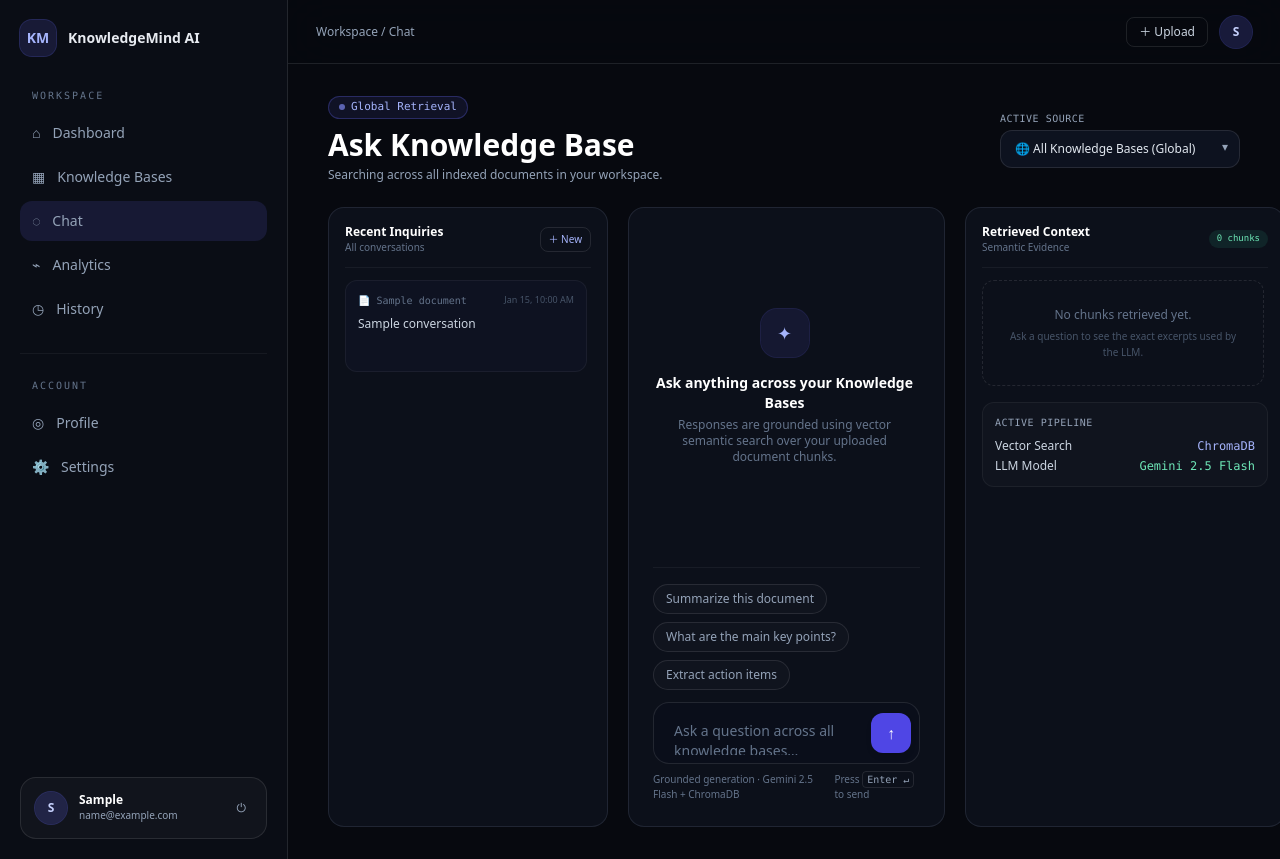
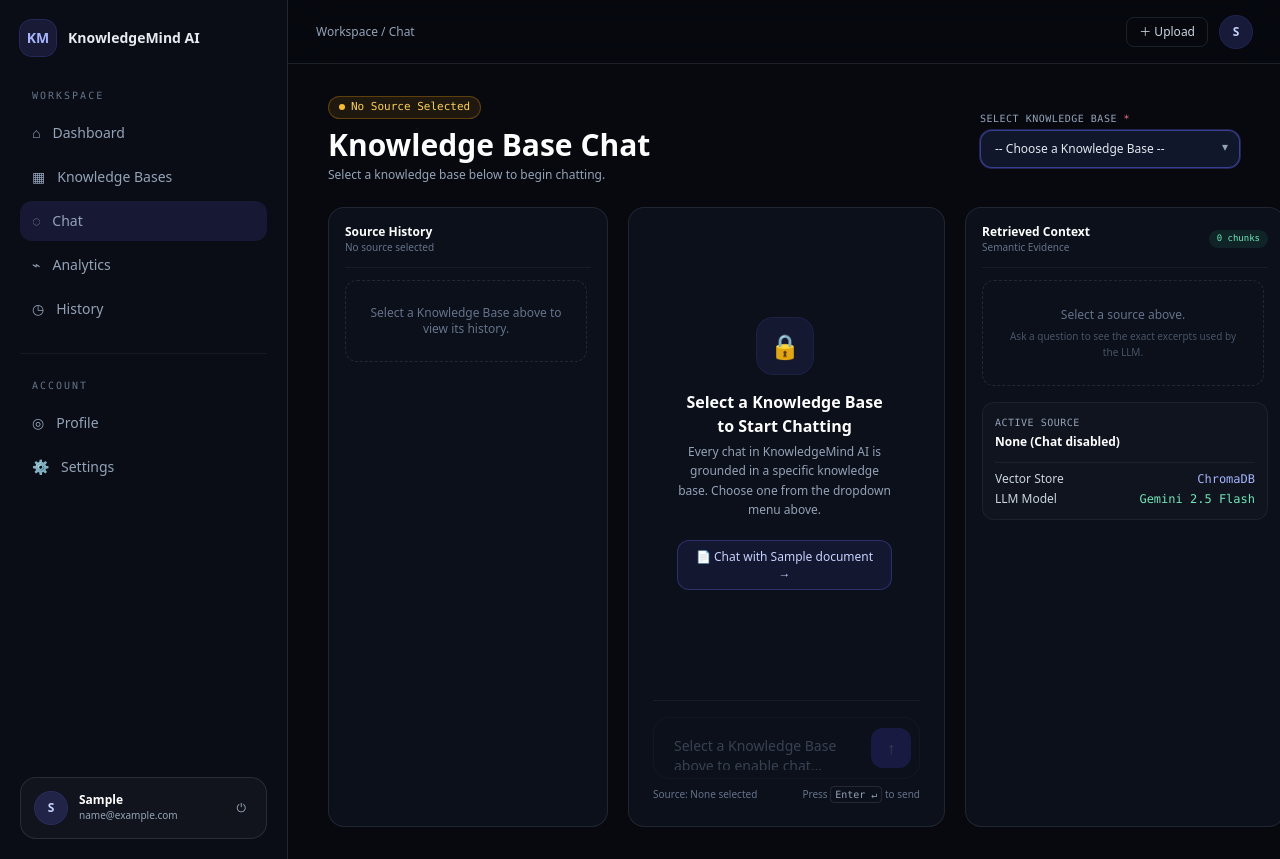
Before and after one commit to Pranavj16/KnowledgeMindAI, a Django app: page /chat/ in a window 1280 px wide. Run offline with Django 5.2, Linux system fonts and the light colour scheme; a user stored in the database is signed in; tables that the repository leaves empty hold one stand-in row (values such as "Sample post"); some libraries are stand-ins or nearby versions.

Commit message:
Require explicit Knowledge Base selection for chat and lock input when unselected

```diff
--- a/chat/views.py
+++ b/chat/views.py
@@ -14,10 +14,10 @@
 
     all_documents = Document.objects.filter(user=request.user).order_by("-uploaded_at")
 
-    # Resolve requested knowledge base (from URL or GET param)
+    # Resolve requested knowledge base
     selected_doc_id = document_id or request.GET.get("kb")
     document = None
-    if selected_doc_id and str(selected_doc_id).strip() and str(selected_doc_id).lower() != "all":
+    if selected_doc_id and str(selected_doc_id).strip():
         try:
             document = get_object_or_404(Document, pk=selected_doc_id, user=request.user)
         except Exception:
@@ -27,17 +27,16 @@
         question = request.POST.get("question", "").strip()
         post_doc_id = request.POST.get("document_id")
 
-        if post_doc_id and str(post_doc_id).strip() and str(post_doc_id).lower() != "all":
+        if post_doc_id and str(post_doc_id).strip():
             try:
                 document = Document.objects.filter(pk=post_doc_id, user=request.user).first()
             except Exception:
                 pass
-        elif post_doc_id == "all":
-            document = None
 
-        if question:
-            doc_id_to_search = document.id if document else None
-            results = search_chunks(question, document_id=doc_id_to_search, user_id=request.user.id)
+        if not document:
+            answer = "Please select a Knowledge Base from the selector above to start chatting."
+        elif question:
+            results = search_chunks(question, document_id=document.id, user_id=request.user.id)
             documents = results.get("documents", [[]])[0] if results else []
             sources = [
                 {"chunk_number": index, "text": chunk}
@@ -48,10 +47,7 @@
                 context_str = "\n\n".join(item["text"] for item in sources)
                 answer = ask_llm(question, context_str)
             else:
-                if document:
-                    answer = f"I could not find relevant information in '{document.title}' to answer your question. Try rephrasing or asking across all knowledge bases."
-                else:
-                    answer = "No relevant information found across your indexed knowledge bases."
+                answer = f"I could not find relevant information in '{document.title}' to answer your question. Try rephrasing your inquiry."
 
             Conversation.objects.create(
                 user=request.user,
@@ -60,11 +56,11 @@
                 answer=answer or ""
             )
 
-    # Scoped history
+    # Scoped history strictly for this document
     if document:
-        conversations = Conversation.objects.filter(user=request.user, document=document).order_by("-created_at")[:12]
+        conversations = Conversation.objects.filter(user=request.user, document=document).order_by("-created_at")[:20]
     else:
-        conversations = Conversation.objects.filter(user=request.user).order_by("-created_at")[:12]
+        conversations = []
 
     return render(
         request,
--- a/templates/chat/chat.html
+++ b/templates/chat/chat.html
@@ -7,37 +7,33 @@
 <div class="flex flex-col gap-4 sm:flex-row sm:items-center sm:justify-between">
   <div>
     <div class="flex items-center gap-2">
-      <span class="inline-flex items-center gap-1.5 rounded-full border border-indigo-500/30 bg-indigo-500/10 px-2.5 py-0.5 font-mono text-[11px] text-indigo-300">
-        <span class="h-1.5 w-1.5 rounded-full bg-indigo-400 animate-pulse"></span>
-        {% if document %}Scoped Knowledge Base{% else %}Global Retrieval{% endif %}
+      <span class="inline-flex items-center gap-1.5 rounded-full border {% if document %}border-indigo-500/30 bg-indigo-500/10 text-indigo-300{% else %}border-amber-500/30 bg-amber-500/10 text-amber-300{% endif %} px-2.5 py-0.5 font-mono text-[11px]">
+        <span class="h-1.5 w-1.5 rounded-full {% if document %}bg-indigo-400 animate-pulse{% else %}bg-amber-400{% endif %}"></span>
+        {% if document %}Active Knowledge Base{% else %}No Source Selected{% endif %}
       </span>
     </div>
     <h1 class="mt-2 text-2xl font-bold text-white sm:text-3xl">
-      {% if document %}Chat with <span class="text-indigo-300">{{ document.title }}</span>{% else %}Ask Knowledge Base{% endif %}
+      {% if document %}Chat with <span class="text-indigo-300">{{ document.title }}</span>{% else %}Knowledge Base Chat{% endif %}
     </h1>
     <p class="mt-1 text-xs text-slate-400">
-      {% if document %}Grounding responses strictly on retrieved chunks from {{ document.title }}.{% else %}Searching across all indexed documents in your workspace.{% endif %}
+      {% if document %}Grounded retrieval exclusively from {{ document.title }}.{% else %}Select a knowledge base below to begin chatting.{% endif %}
     </p>
   </div>
 
-  <!-- Knowledge Base Switcher Dropdown -->
+  <!-- Mandatory Knowledge Base Selector -->
   <div class="flex items-center gap-3">
-    <div class="relative min-w-[240px]">
-      <label for="kb-select" class="block text-[10px] font-mono uppercase tracking-wider text-slate-400 mb-1">Active Source</label>
-      <select id="kb-select" onchange="switchKnowledgeBase(this.value)" class="w-full appearance-none rounded-xl border border-white/10 bg-[#0d121f] px-3.5 py-2.5 text-xs text-slate-200 outline-none transition focus:border-indigo-400 focus:ring-1 focus:ring-indigo-400">
-        <option value="" {% if not document %}selected{% endif %}>🌐 All Knowledge Bases (Global)</option>
+    <div class="relative min-w-[260px]">
+      <label for="kb-select" class="block text-[10px] font-mono uppercase tracking-wider text-slate-400 mb-1">
+        Select Knowledge Base <span class="text-rose-400">*</span>
+      </label>
+      <select id="kb-select" onchange="switchKnowledgeBase(this.value)" class="w-full appearance-none rounded-xl border {% if not document %}border-indigo-500/50 ring-1 ring-indigo-500/30 bg-[#10172a]{% else %}border-white/10 bg-[#0d121f]{% endif %} px-3.5 py-2.5 text-xs text-slate-200 outline-none transition focus:border-indigo-400">
+        <option value="" disabled {% if not document %}selected{% endif %}>-- Choose a Knowledge Base --</option>
         {% for doc in all_documents %}
           <option value="{{ doc.id }}" {% if document and document.id == doc.id %}selected{% endif %}>📄 {{ doc.title|truncatechars:35 }}</option>
         {% endfor %}
       </select>
       <span class="pointer-events-none absolute right-3 top-[28px] text-xs text-slate-400">▾</span>
     </div>
-
-    {% if document %}
-      <a href="{% url 'chat' %}" title="Switch to Global Search" class="mt-4 rounded-xl border border-white/10 bg-white/[.02] px-3 py-2 text-xs text-slate-300 transition hover:bg-white/5 hover:text-white">
-        Reset
-      </a>
-    {% endif %}
   </div>
 </div>
 
@@ -48,23 +44,22 @@
   <aside class="glass flex flex-col rounded-2xl p-4 xl:block">
     <div class="flex items-center justify-between pb-3 border-b border-white/5">
       <div>
-        <h2 class="text-xs font-semibold text-white">
-          {% if document %}Source History{% else %}Recent Inquiries{% endif %}
-        </h2>
-        <p class="text-[10px] text-slate-500">{% if document %}{{ document.title|truncatechars:20 }}{% else %}All conversations{% endif %}</p>
+        <h2 class="text-xs font-semibold text-white">Source History</h2>
+        <p class="text-[10px] text-slate-500">{% if document %}{{ document.title|truncatechars:20 }}{% else %}No source selected{% endif %}</p>
       </div>
-      <a href="{% if document %}{% url 'kb_chat' document.id %}{% else %}{% url 'chat' %}{% endif %}" class="rounded-lg border border-white/10 px-2 py-1 text-[10px] text-indigo-300 transition hover:bg-indigo-500/10">
+      {% if document %}
+      <a href="{% url 'kb_chat' document.id %}" class="rounded-lg border border-white/10 px-2 py-1 text-[10px] text-indigo-300 transition hover:bg-indigo-500/10">
         ＋ New
       </a>
+      {% endif %}
     </div>
 
     <div class="mt-3 flex-1 space-y-2 overflow-y-auto max-h-[520px] pr-1">
+      {% if document %}
         {% for item in conversations %}
         <div class="group rounded-xl border border-white/5 p-3 transition hover:border-indigo-500/30 hover:bg-white/[.02] {% if forloop.first and not question %}border-indigo-500/20 bg-indigo-500/[.03]{% endif %}">
           <div class="flex items-center justify-between gap-1">
-          <span class="truncate text-[10px] font-mono text-slate-500">
-            {% if item.document %}📄 {{ item.document.title|truncatechars:18 }}{% else %}🌐 Global{% endif %}
-          </span>
+            <span class="truncate text-[10px] font-mono text-indigo-400">📄 {{ document.title|truncatechars:18 }}</span>
             <time class="shrink-0 text-[9px] text-slate-600">{{ item.created_at|date:'M j, g:i A' }}</time>
           </div>
           <p class="mt-1.5 text-xs text-slate-300 line-clamp-2 leading-5">{{ item.question }}</p>
@@ -75,15 +70,49 @@
         {% empty %}
         <div class="rounded-xl border border-dashed border-white/10 p-6 text-center text-xs text-slate-500">
           <p>No questions yet for this source.</p>
-        <p class="mt-1 text-[10px] text-slate-600">Start by typing your inquiry below.</p>
+          <p class="mt-1 text-[10px] text-slate-600">Type your question below.</p>
         </div>
         {% endfor %}
+      {% else %}
+        <div class="rounded-xl border border-dashed border-white/10 p-6 text-center text-xs text-slate-500">
+          <p>Select a Knowledge Base above to view its history.</p>
+        </div>
+      {% endif %}
     </div>
   </aside>
 
   <!-- Middle Column: Chat Area -->
   <section class="glass flex flex-col rounded-2xl p-5 sm:p-6">
     <div id="messages-container" class="flex-1 space-y-6 overflow-y-auto max-h-[480px] pr-1">
+      {% if not document %}
+        <!-- Lock Screen when no KB is selected -->
+        <div class="flex h-full min-h-[340px] flex-col items-center justify-center text-center p-6">
+          <div class="grid h-14 w-14 place-items-center rounded-2xl bg-indigo-500/10 text-2xl text-indigo-300 ring-1 ring-indigo-500/20">
+            🔒
+          </div>
+          {% if all_documents %}
+            <h3 class="mt-4 text-base font-bold text-white">Select a Knowledge Base to Start Chatting</h3>
+            <p class="mt-1 max-w-sm text-xs text-slate-400 leading-relaxed">
+              Every chat in KnowledgeMind AI is grounded in a specific knowledge base. Choose one from the dropdown menu above.
+            </p>
+            <div class="mt-5 flex flex-wrap justify-center gap-2">
+              {% for doc in all_documents|slice:':3' %}
+                <button onclick="switchKnowledgeBase('{{ doc.id }}')" class="rounded-xl border border-indigo-500/30 bg-indigo-500/10 px-3 py-2 text-xs font-medium text-indigo-200 transition hover:bg-indigo-500/20">
+                  📄 Chat with {{ doc.title|truncatechars:22 }} →
+                </button>
+              {% endfor %}
+            </div>
+          {% else %}
+            <h3 class="mt-4 text-base font-bold text-white">No Knowledge Bases Found</h3>
+            <p class="mt-1 max-w-sm text-xs text-slate-400 leading-relaxed">
+              You haven't uploaded any documents yet. Please ingest a PDF to create your first knowledge base.
+            </p>
+            <a href="{% url 'upload' %}" class="mt-5 inline-flex rounded-xl bg-indigo-600 px-5 py-2.5 text-xs font-semibold text-white shadow-md hover:bg-indigo-500">
+              ＋ Ingest First Document →
+            </a>
+          {% endif %}
+        </div>
+      {% else %}
         {% if question %}
           <!-- User Query Bubble -->
           <div class="flex justify-end">
@@ -111,29 +140,31 @@
                   Regenerate
                 </button>
                 <span class="ml-auto text-[10px] text-slate-500">
-                {% if document %}Source: {{ document.title|truncatechars:25 }}{% else %}Source: Workspace Index{% endif %}
+                  Source: {{ document.title|truncatechars:25 }}
                 </span>
               </div>
             </div>
           </div>
         {% else %}
-        <!-- Empty Placeholder State -->
+          <!-- Empty State within Selected Document -->
           <div class="flex h-full min-h-[300px] flex-col items-center justify-center text-center">
             <div class="grid h-12 w-12 place-items-center rounded-2xl bg-indigo-500/10 text-lg text-indigo-300 ring-1 ring-indigo-500/20">
               ✦
             </div>
             <h3 class="mt-4 text-sm font-semibold text-white">
-            {% if document %}Ask anything about {{ document.title }}{% else %}Ask anything across your Knowledge Bases{% endif %}
+              Ask anything about {{ document.title }}
             </h3>
             <p class="mt-1 max-w-sm text-xs text-slate-500">
-            Responses are grounded using vector semantic search over your uploaded document chunks.
+              Responses are strictly generated from retrieved vector chunks in this document.
             </p>
           </div>
+        {% endif %}
       {% endif %}
     </div>
 
     <!-- Suggested Starter Prompts -->
     <div class="mt-6 border-t border-white/5 pt-4">
+      {% if document %}
       <div class="mb-3 flex flex-wrap gap-2">
         <button onclick="fillPrompt(this)" class="rounded-full border border-white/10 bg-white/[.02] px-3 py-1.5 text-xs text-slate-400 transition hover:border-indigo-400/40 hover:bg-white/5 hover:text-white">
           Summarize this document
@@ -142,21 +173,22 @@
           What are the main key points?
         </button>
         <button onclick="fillPrompt(this)" class="rounded-full border border-white/10 bg-white/[.02] px-3 py-1.5 text-xs text-slate-400 transition hover:border-indigo-400/40 hover:bg-white/5 hover:text-white">
-          Extract action items
+          Extract key takeaways
         </button>
       </div>
+      {% endif %}
 
       <!-- Chat Input Form -->
-      <form id="chat-form" method="POST" class="flex items-center gap-2 rounded-2xl border border-white/10 bg-[#0a0e1a] p-2 transition focus-within:border-indigo-500/50">
+      <form id="chat-form" method="POST" class="flex items-center gap-2 rounded-2xl border {% if not document %}border-white/5 bg-white/[.01] opacity-50 cursor-not-allowed{% else %}border-white/10 bg-[#0a0e1a] focus-within:border-indigo-500/50{% endif %} p-2 transition">
         {% csrf_token %}
-        <input type="hidden" name="document_id" value="{% if document %}{{ document.id }}{% else %}all{% endif %}">
-        <textarea id="question" name="question" rows="1" required placeholder="{% if document %}Ask a question about {{ document.title }}…{% else %}Ask a question across all knowledge bases…{% endif %}" class="min-h-[44px] flex-1 resize-none bg-transparent px-3 py-2.5 text-sm text-white placeholder-slate-500 outline-none"></textarea>
-        <button id="send-button" type="submit" class="grid h-10 w-10 shrink-0 place-items-center rounded-xl bg-indigo-600 text-white shadow-md transition hover:bg-indigo-500">
+        <input type="hidden" name="document_id" value="{% if document %}{{ document.id }}{% endif %}">
+        <textarea id="question" name="question" rows="1" {% if not document %}disabled placeholder="Select a Knowledge Base above to enable chat…"{% else %}required placeholder="Ask a question about {{ document.title }}…"{% endif %} class="min-h-[44px] flex-1 resize-none bg-transparent px-3 py-2.5 text-sm text-white placeholder-slate-500 outline-none disabled:cursor-not-allowed"></textarea>
+        <button id="send-button" type="submit" {% if not document %}disabled{% endif %} class="grid h-10 w-10 shrink-0 place-items-center rounded-xl bg-indigo-600 text-white shadow-md transition hover:bg-indigo-500 disabled:opacity-40 disabled:cursor-not-allowed">
           ↑
         </button>
       </form>
       <div class="mt-2 flex items-center justify-between text-[10px] text-slate-500">
-        <span>Grounded generation · Gemini 2.5 Flash + ChromaDB</span>
+        <span>{% if document %}Target Source: {{ document.title|truncatechars:30 }}{% else %}Source: None selected{% endif %}</span>
         <span>Press <kbd class="rounded border border-white/10 px-1 py-0.5 text-slate-400">Enter ↵</kbd> to send</span>
       </div>
     </div>
@@ -179,7 +211,7 @@
       <div class="rounded-xl border border-indigo-400/20 bg-indigo-500/[.04] p-3.5">
         <div class="flex items-center justify-between text-[11px] text-indigo-300">
           <span class="font-medium">
-            {% if document %}{{ document.title|truncatechars:20 }}{% else %}Knowledge Base{% endif %} · Chunk #{{ source.chunk_number }}
+            {% if document %}{{ document.title|truncatechars:20 }}{% else %}Source{% endif %} · Chunk #{{ source.chunk_number }}
           </span>
           <button onclick="navigator.clipboard.writeText(this.closest('.rounded-xl').querySelector('p').textContent);this.textContent='Copied'" class="text-[10px] text-slate-400 hover:text-white">
             Copy
@@ -191,7 +223,7 @@
       </div>
       {% empty %}
       <div class="rounded-xl border border-dashed border-white/10 p-6 text-center text-xs leading-relaxed text-slate-500">
-        <p>No chunks retrieved yet.</p>
+        <p>{% if document %}No chunks retrieved yet.{% else %}Select a source above.{% endif %}</p>
         <p class="mt-1 text-[10px] text-slate-600">
           Ask a question to see the exact excerpts used by the LLM.
         </p>
@@ -200,9 +232,12 @@
     </div>
 
     <div class="mt-4 rounded-xl border border-white/5 bg-white/[.02] p-3">
-      <p class="text-[10px] font-mono uppercase tracking-wider text-slate-400">Active Pipeline</p>
-      <div class="mt-2 flex items-center justify-between text-xs text-slate-300">
-        <span>Vector Search</span>
+      <p class="text-[10px] font-mono uppercase tracking-wider text-slate-400">Active Source</p>
+      <p class="mt-1 text-xs font-semibold text-white truncate">
+        {% if document %}{{ document.title }}{% else %}None (Chat disabled){% endif %}
+      </p>
+      <div class="mt-3 flex items-center justify-between text-xs text-slate-300 border-t border-white/5 pt-2">
+        <span>Vector Store</span>
         <span class="font-mono text-indigo-300">ChromaDB</span>
       </div>
       <div class="mt-1 flex items-center justify-between text-xs text-slate-300">
@@ -217,21 +252,23 @@
 function switchKnowledgeBase(kbId) {
   if (kbId) {
     window.location.href = "{% url 'chat' %}" + kbId + "/";
-  } else {
-    window.location.href = "{% url 'chat' %}";
   }
 }
 
 function fillPrompt(button) {
   const input = document.querySelector('#question');
+  if (input && !input.disabled) {
     input.value = button.textContent.trim();
     input.focus();
+  }
 }
 
 function loadQuestion(text) {
   const input = document.querySelector('#question');
+  if (input && !input.disabled) {
     input.value = text;
     input.focus();
+  }
 }
 
 function copyAnswer(button) {
@@ -242,7 +279,12 @@
   setTimeout(() => { button.textContent = original; }, 2000);
 }
 
-document.querySelector('#chat-form')?.addEventListener('submit', () => {
+document.querySelector('#chat-form')?.addEventListener('submit', (e) => {
+  const input = document.querySelector('#question');
+  if (!input || input.disabled || !input.value.trim()) {
+    e.preventDefault();
+    return;
+  }
   const button = document.querySelector('#send-button');
   button.disabled = true;
   button.innerHTML = '<span class="h-3 w-3 animate-spin rounded-full border-2 border-white border-t-transparent"></span>';
```
Lines whose indentation alone changed are shown as unchanged.
